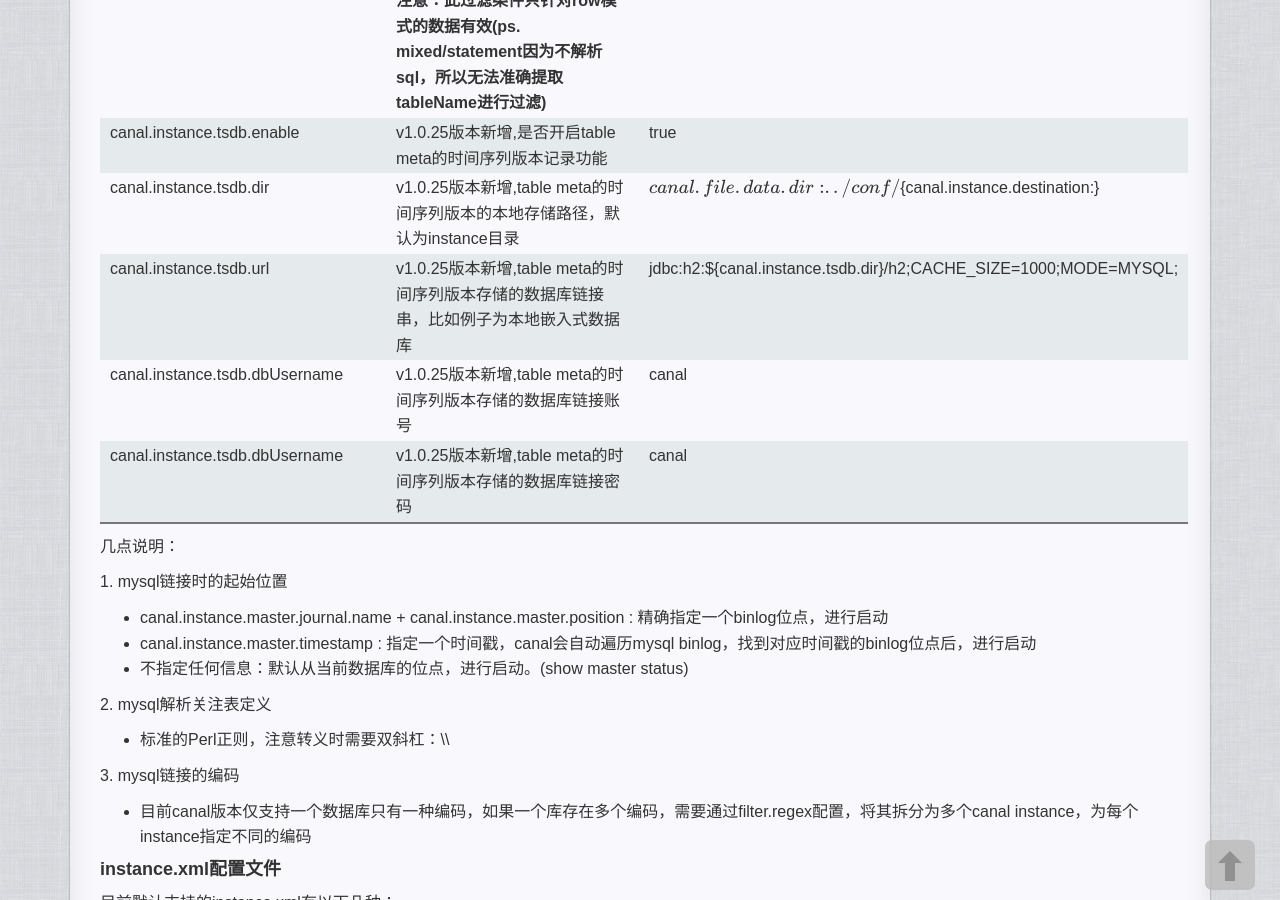
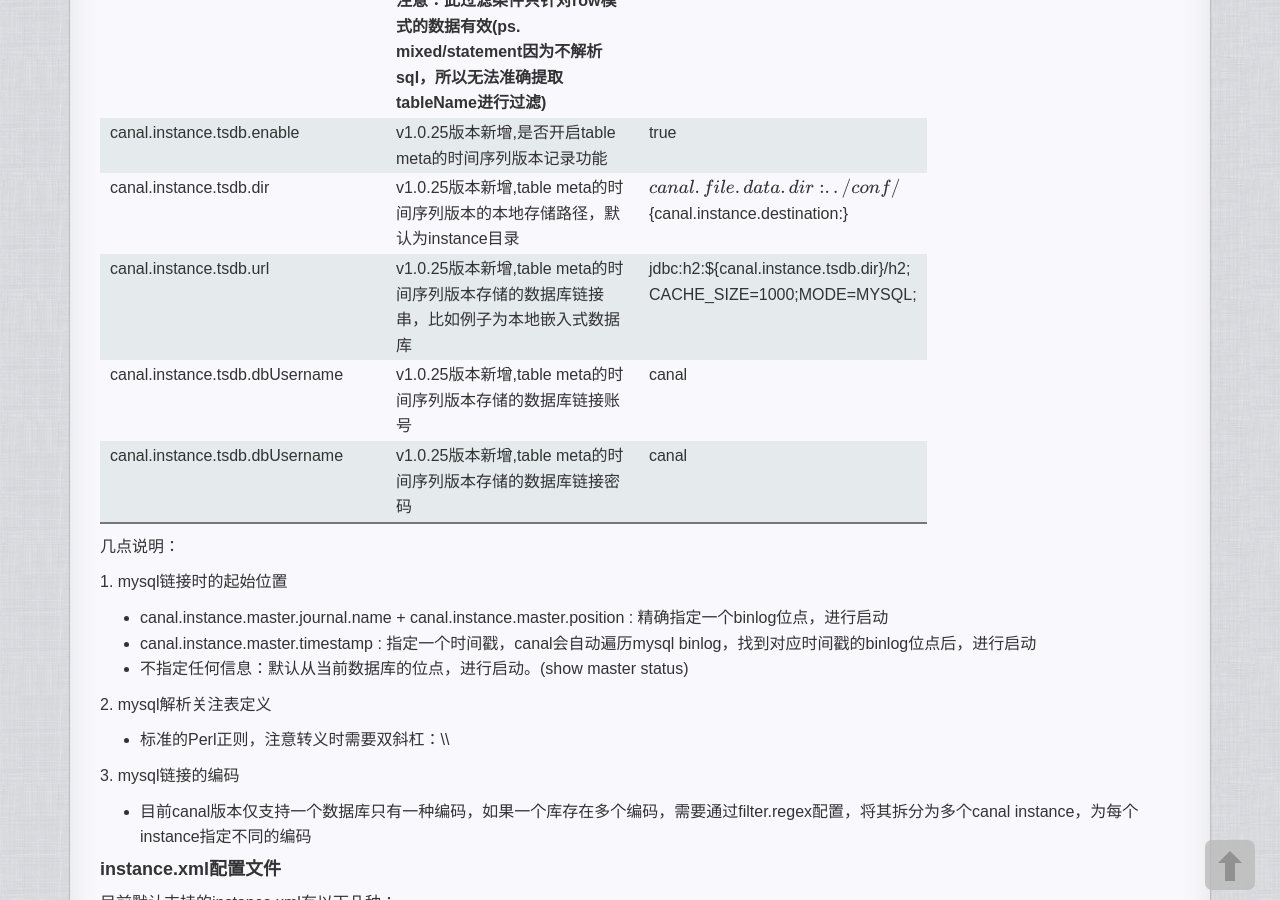
Before and after one commit to ikinson/ikinson.github.io, a Jekyll site: the page built from _posts/2017-12-05-ali-canal.md, in a window 1280 px wide and 900 px high, scrolled down 7733 px. Built offline with Jekyll 4.4.1, drawn with Linux system fonts in a browser that asks for light colours; nearby versions of some CDN libraries; formulas are drawn with MathJax 3.

Commit message:
Update 2017-12-05-ali-canal.md

```diff
--- a/_posts/2017-12-05-ali-canal.md
+++ b/_posts/2017-12-05-ali-canal.md
@@ -395,7 +395,7 @@ mysql 数据解析关注的表，Perl正则表达式.<br>
 <tr>
 <td>canal.instance.tsdb.url</td>
 <td>v1.0.25版本新增,table meta的时间序列版本存储的数据库链接串，比如例子为本地嵌入式数据库</td>
-<td>jdbc:h2:${canal.instance.tsdb.dir}/h2;CACHE_SIZE=1000;MODE=MYSQL;</td>
+<td>jdbc:h2:${canal.instance.tsdb.dir}/h2; <br>CACHE_SIZE=1000;MODE=MYSQL;</td>
 </tr>
 <tr>
 <td>canal.instance.tsdb.dbUsername</td>
@@ -566,5 +566,3 @@ canal.instance.detecting.heartbeatHaEnable = true ## 心跳检查超过失败次
 <p>    c. 多引入一个heartbeatHaEnable的考虑：开启心跳sql有时候是为client检测canal server是否正常工作，如果定时收到了心跳语句，那说明整个canal server工作正常</p>
 <p>3.  启动 &amp; 测试</p>
 <p>    比如关闭一台机器的mysql , /etc/init.d/mysql stop 。在经历大概  <span style="font-family: monospace; font-size: 1em; line-height: 1.5;">interval.time * </span><span style="font-family: monospace; font-size: 1em; line-height: 1.5;">retry.threshold时间后，就会切换到standby机器上</span></p>
-</div>
-  </div>
```
